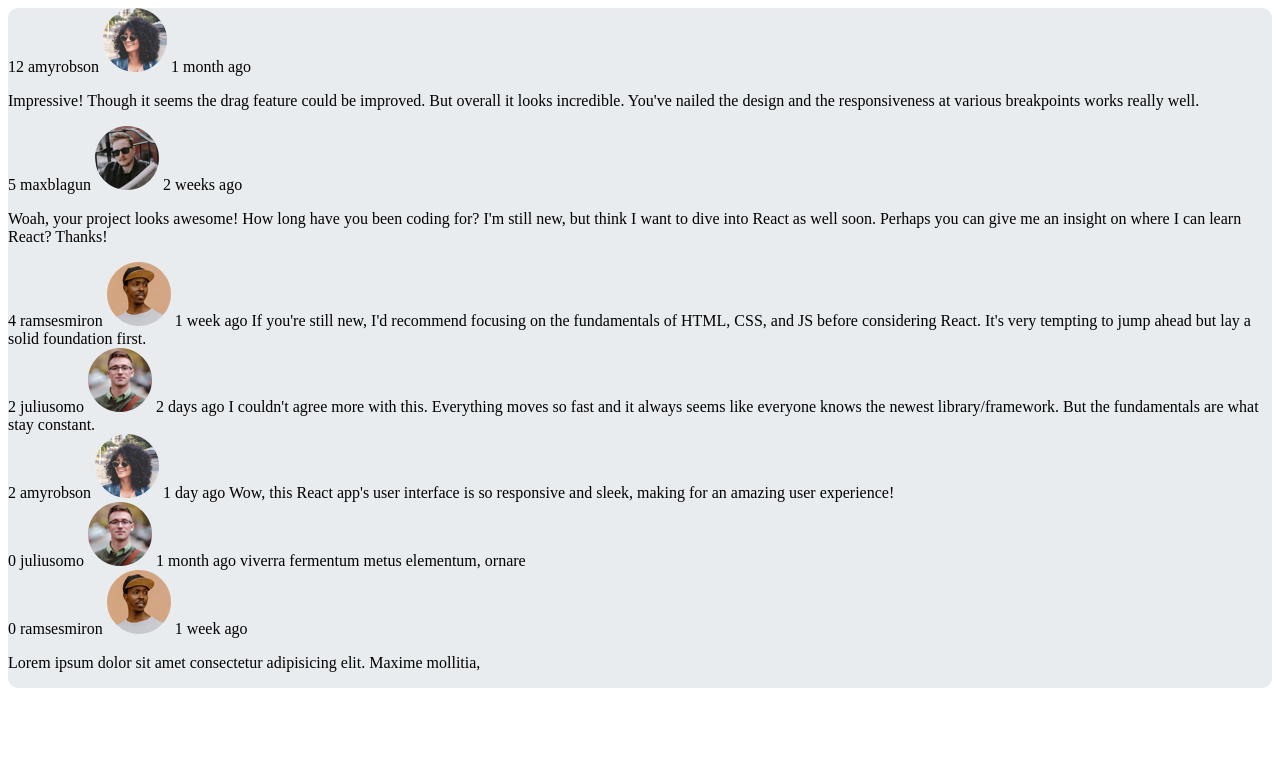
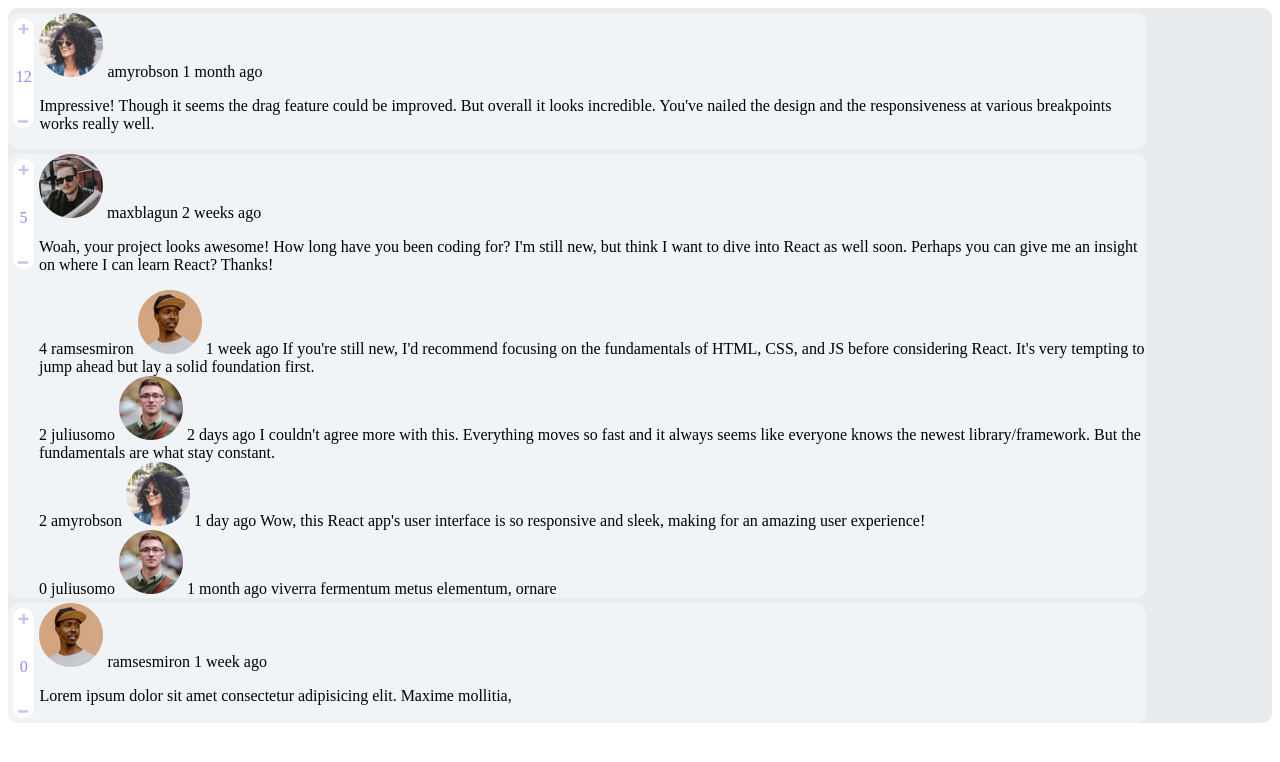
Before and after one commit to shahrzadJavadiKoushesh/AsanPadrakht-Internship, an Angular app in the folder observableInteractiveCommentSection/: page / in a window 1280 px wide. Shown: the top 762 px of the page. Built offline with nearby package versions, Linux system fonts and the light colour scheme.

Commit message:
add styles for score

```diff
--- a/observableInteractiveCommentSection/src/app/comment-list/comment-list.component.html
+++ b/observableInteractiveCommentSection/src/app/comment-list/comment-list.component.html
@@ -1,18 +1,26 @@
 <div *ngFor="let comment of comments">
+  <div class="comment">
+    <div class="comment-score">
+      <img src="../../assets/images/icon-plus.svg" alt="plus" class="plus">
       {{comment.score}}
+      <img src="../../assets/images/icon-minus.svg" alt="minus" class="minus">
+    </div>
+    <div class="right-part">
+      <div class="comment-header">
+        <img [src]="comment.user.image.webp" alt="">
         {{comment.user.username}}
-  <img [src]="comment.user.image.webp" alt="">
         {{comment.createdAt}}
+      </div>
       <p>{{ comment.content }}</p>
-  <!-- Add more properties as needed -->
-  <div *ngIf="comment.replies.length > 0">
+      <div *ngIf="comment.replies.length > 0" class="reply">
         <div *ngFor="let reply of comment.replies">
           {{reply.score}}
           {{reply.user.username}}
           <img [src]="reply.user.image.webp" alt="">
           {{reply.createdAt}}
           {{reply.content}}
-      <!-- <hr> -->
         </div>
       </div>
     </div>
+  </div>
+</div>
--- a/observableInteractiveCommentSection/src/app/comment-list/comment-list.component.scss
+++ b/observableInteractiveCommentSection/src/app/comment-list/comment-list.component.scss
@@ -0,0 +1,30 @@
+.comment{
+    display: flex;
+    width: 90%;
+    height: 100%;
+    background-color:#f0f4f7;
+    border-radius: 10px;
+    margin-top: 5px;
+
+    .comment-score{
+        width: 1%;
+        height: 100px;
+        background-color: #fff;
+        display: flex;
+        flex-direction: column;
+        justify-content: space-between;
+        align-items: center;
+        padding: 5px;
+        margin: 5px;
+        border-radius: 10px;
+        color: #938dfc;
+    }
+
+    .plus, .minus{
+        cursor: pointer;
+    }
+
+    .reply{
+
+    }
+}
```
Lines whose indentation alone changed are shown as unchanged.
